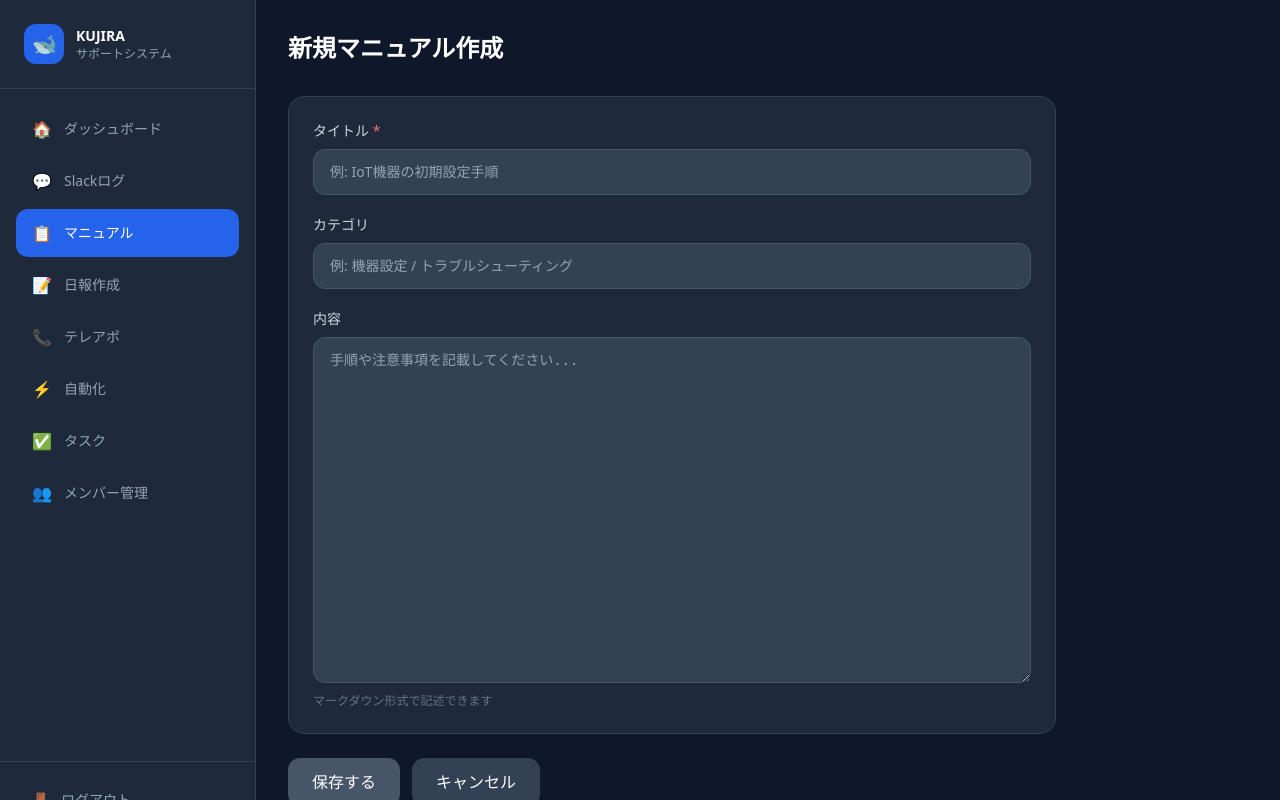
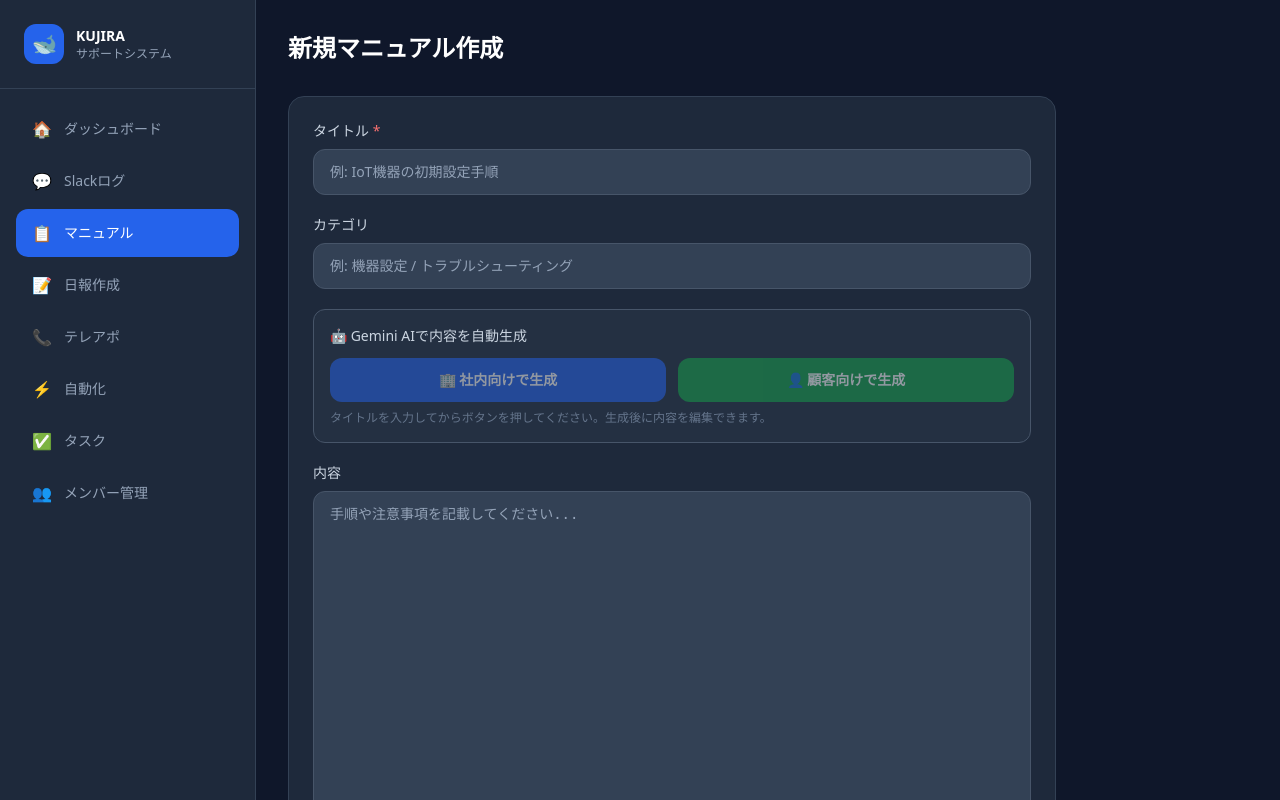
Before and after one commit to fyoneyone9-cyber/kujira-support, a Next.js app: page /manuals/new in a window 1280 px wide. Shown: the top 800 px of the page. Built offline with nearby package versions, Linux system fonts and the light colour scheme.

Commit message:
manuals: GeminiAI生成ボタン追加（社内向け・顧客向け）

```diff
--- a/src/app/(app)/manuals/new/page.tsx
+++ b/src/app/(app)/manuals/new/page.tsx
@@ -3,6 +3,8 @@
 import { useState } from 'react'
 import { useRouter } from 'next/navigation'
 import { createClient } from '@/lib/supabase/client'
+
+type AudienceType = 'internal' | 'customer'
 
 export default function NewManualPage() {
   const router = useRouter()
@@ -11,6 +13,29 @@ export default function NewManualPage() {
   const [content, setContent] = useState('')
   const [loading, setLoading] = useState(false)
   const [error, setError] = useState('')
+  const [aiLoading, setAiLoading] = useState(false)
+  const [aiAudience, setAiAudience] = useState<AudienceType>('internal')
+
+  const generateWithAI = async (audience: AudienceType) => {
+    if (!title.trim()) { setError('タイトルを入力してからAI生成してください'); return }
+    setAiLoading(true)
+    setAiAudience(audience)
+    setError('')
+    try {
+      const res = await fetch('/api/ai/manual-generate', {
+        method: 'POST',
+        headers: { 'Content-Type': 'application/json' },
+        body: JSON.stringify({ title, category, audience }),
+      })
+      const data = await res.json()
+      if (data.error) setError(data.error)
+      else setContent(data.content)
+    } catch {
+      setError('AI生成に失敗しました')
+    } finally {
+      setAiLoading(false)
+    }
+  }
 
   const handleSubmit = async (e: React.FormEvent) => {
     e.preventDefault()
@@ -72,6 +97,24 @@ export default function NewManualPage() {
             />
           </div>
 
+          {/* AI生成ボタン */}
+          <div className="border border-slate-600 rounded-xl p-4 bg-slate-700/30">
+            <p className="text-sm font-medium text-slate-300 mb-3">🤖 Gemini AIで内容を自動生成</p>
+            <div className="flex gap-3">
+              <button type="button" onClick={() => generateWithAI('internal')}
+                disabled={aiLoading || !title.trim()}
+                className={`flex-1 py-3 rounded-xl text-sm font-bold transition-colors disabled:opacity-50 disabled:cursor-not-allowed flex items-center justify-center gap-2 ${aiLoading && aiAudience === 'internal' ? 'bg-blue-700 text-white' : 'bg-blue-600 hover:bg-blue-500 text-white'}`}>
+                {aiLoading && aiAudience === 'internal' ? <><span className="animate-spin">⏳</span> 生成中...</> : <>🏢 社内向けで生成</>}
+              </button>
+              <button type="button" onClick={() => generateWithAI('customer')}
+                disabled={aiLoading || !title.trim()}
+                className={`flex-1 py-3 rounded-xl text-sm font-bold transition-colors disabled:opacity-50 disabled:cursor-not-allowed flex items-center justify-center gap-2 ${aiLoading && aiAudience === 'customer' ? 'bg-green-700 text-white' : 'bg-green-600 hover:bg-green-500 text-white'}`}>
+                {aiLoading && aiAudience === 'customer' ? <><span className="animate-spin">⏳</span> 生成中...</> : <>👤 顧客向けで生成</>}
+              </button>
+            </div>
+            <p className="text-xs text-slate-500 mt-2">タイトルを入力してからボタンを押してください。生成後に内容を編集できます。</p>
+          </div>
+
           <div>
             <label className="block text-sm font-medium text-slate-300 mb-2">
               内容
--- /dev/null
+++ b/src/app/api/ai/manual-generate/route.ts
@@ -0,0 +1,51 @@
+import { NextResponse } from 'next/server'
+import { gemini } from '@/lib/gemini'
+
+export const runtime = 'nodejs'
+export const dynamic = 'force-dynamic'
+
+export async function POST(request: Request) {
+  const { title, category, audience } = await request.json()
+  if (!title?.trim()) return NextResponse.json({ error: 'タイトルが必要です' }, { status: 400 })
+
+  const isInternal = audience === 'internal'
+
+  const prompt = isInternal
+    ? `あなたは業務マニュアル作成の専門家です。
+以下のタイトル・カテゴリに基づき、**社内スタッフ向け**の業務マニュアルをマークダウン形式で作成してください。
+
+タイトル：${title}
+カテゴリ：${category || '未設定'}
+
+要件：
+- 対象：社内スタッフ（業務知識がある前提）
+- 専門用語・略語はそのまま使用してOK
+- 具体的な手順・注意事項・よくあるミスを含める
+- ## 見出し、箇条書き、番号付きリストを活用
+- 「担当者は〜する」「確認すること」など業務的な表現
+- 分量：400〜800文字程度
+
+マークダウン本文のみ出力してください（前後の説明不要）。`
+    : `あなたは顧客向けマニュアル作成の専門家です。
+以下のタイトル・カテゴリに基づき、**顧客・エンドユーザー向け**のわかりやすいマニュアルをマークダウン形式で作成してください。
+
+タイトル：${title}
+カテゴリ：${category || '未設定'}
+
+要件：
+- 対象：IT知識が少ない一般の方
+- 専門用語は使わず、やさしい言葉で説明
+- 「〜してください」「〜をタップします」など丁寧で親しみやすい表現
+- ステップごとに番号付きで説明
+- 困ったときの対処法・お問い合わせ先を末尾に追加
+- 分量：400〜800文字程度
+
+マークダウン本文のみ出力してください（前後の説明不要）。`
+
+  try {
+    const content = await gemini(prompt)
+    return NextResponse.json({ ok: true, content })
+  } catch {
+    return NextResponse.json({ error: 'AI生成に失敗しました' }, { status: 500 })
+  }
+}
```
